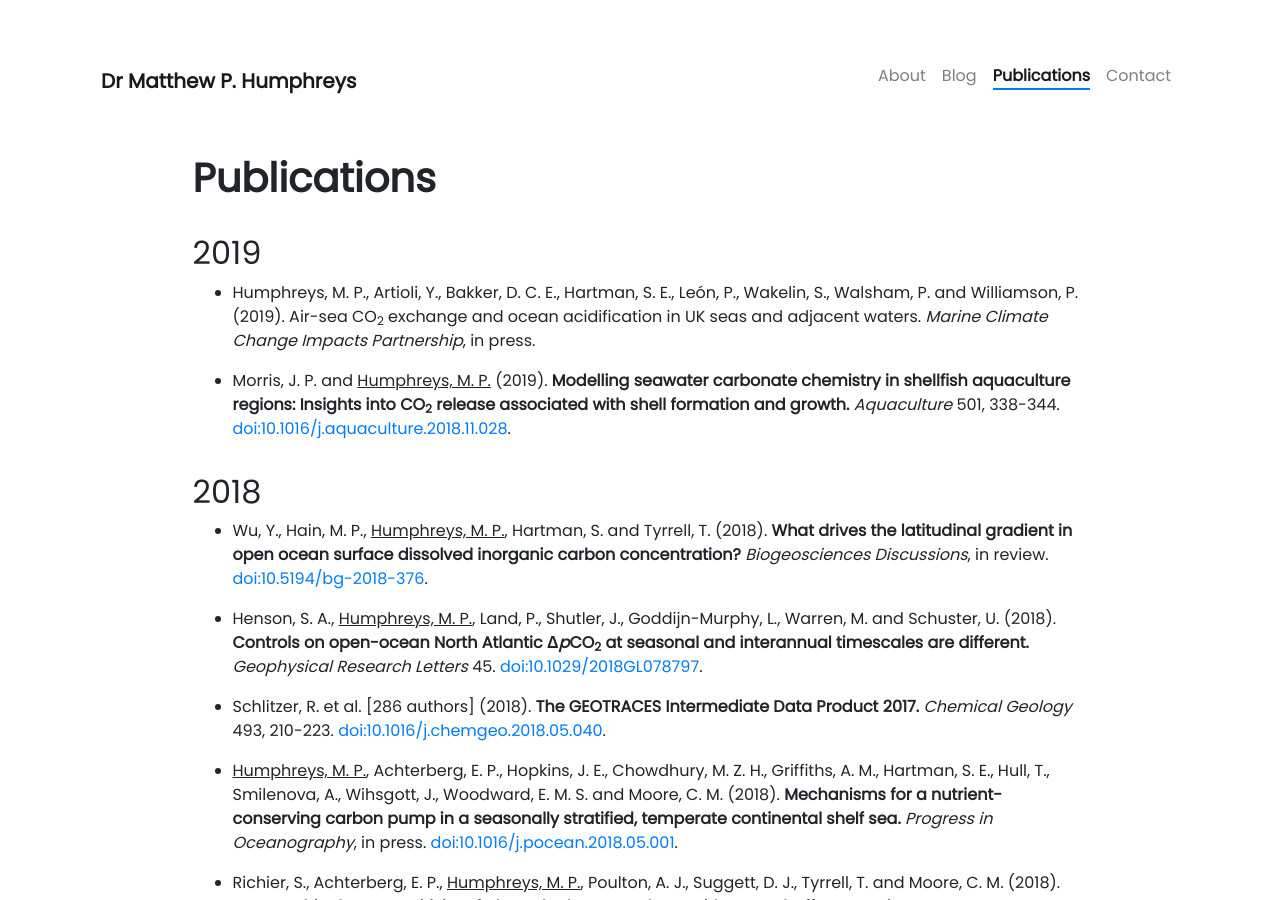
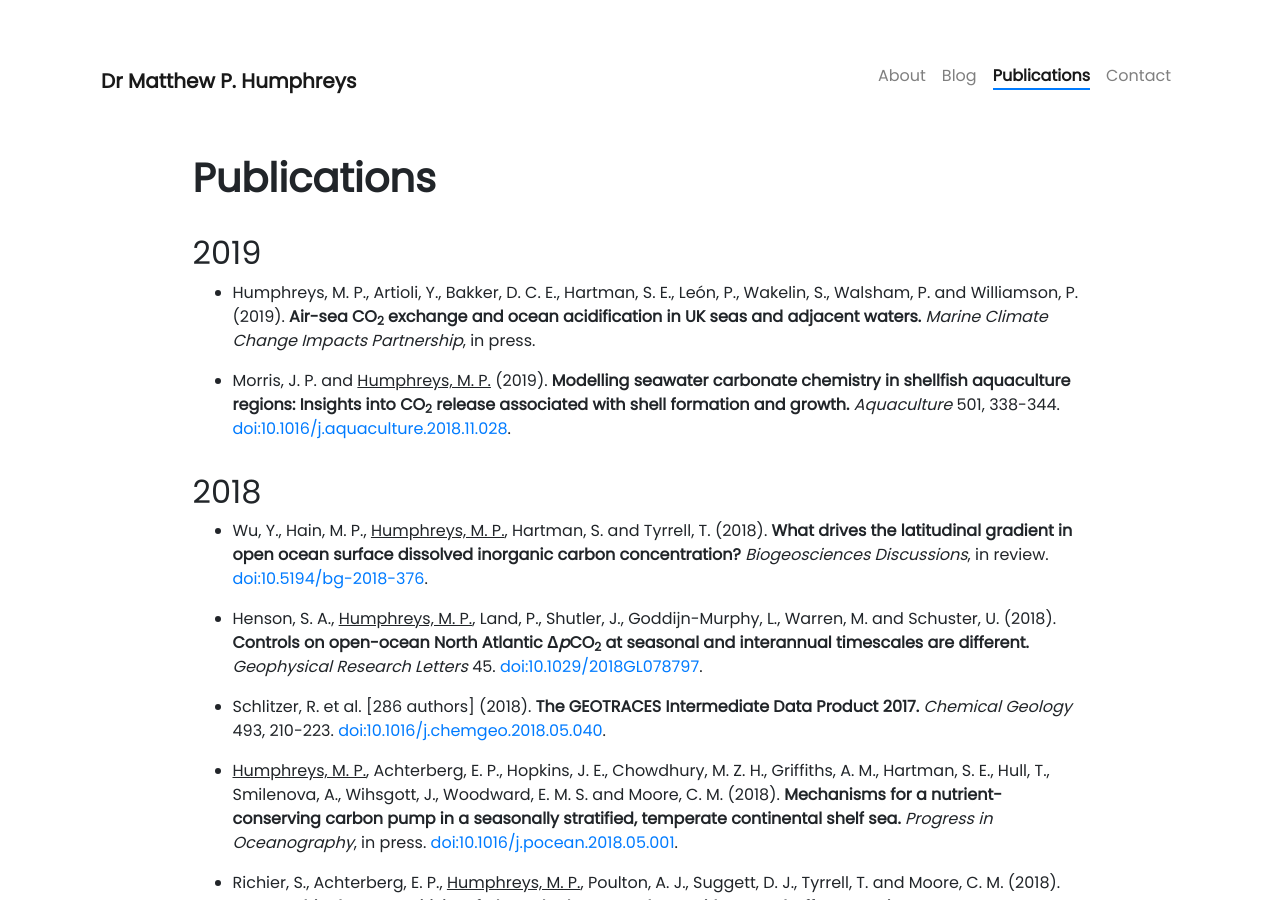
Before and after one commit to mvdh7/mvdh7.github.io, a Jekyll site: the page built from pages/publications.md, in a window 1280 px wide and 900 px high. Built offline with Jekyll 4.4.1, drawn with Linux system fonts in a browser that asks for light colours; nearby versions of some CDN libraries; comment, search, counter and statistics services are not loaded.

Commit message:
Bold title

```diff
--- a/pages/publications.md
+++ b/pages/publications.md
@@ -9,7 +9,7 @@
 
 ## 2019
 
-  * Humphreys, M. P., Artioli, Y., Bakker, D. C. E., Hartman, S. E., León, P., Wakelin, S., Walsham, P. and Williamson, P. (2019). Air-sea CO<sub>2</sub> exchange and ocean acidification in UK seas and adjacent waters. *Marine Climate Change Impacts Partnership*, in press.
+  * Humphreys, M. P., Artioli, Y., Bakker, D. C. E., Hartman, S. E., León, P., Wakelin, S., Walsham, P. and Williamson, P. (2019). **Air-sea CO<sub>2</sub> exchange and ocean acidification in UK seas and adjacent waters.** *Marine Climate Change Impacts Partnership*, in press.
 
   * Morris, J. P. and <u>Humphreys, M. P.</u> (2019). **Modelling seawater carbonate chemistry in shellfish aquaculture regions: Insights into CO<sub>2</sub> release associated with shell formation and growth.** *Aquaculture* 501, 338-344. <a href="https://doi.org/10.1016/j.aquaculture.2018.11.028">doi:10.1016/j.aquaculture.2018.11.028</a>.
 
```
